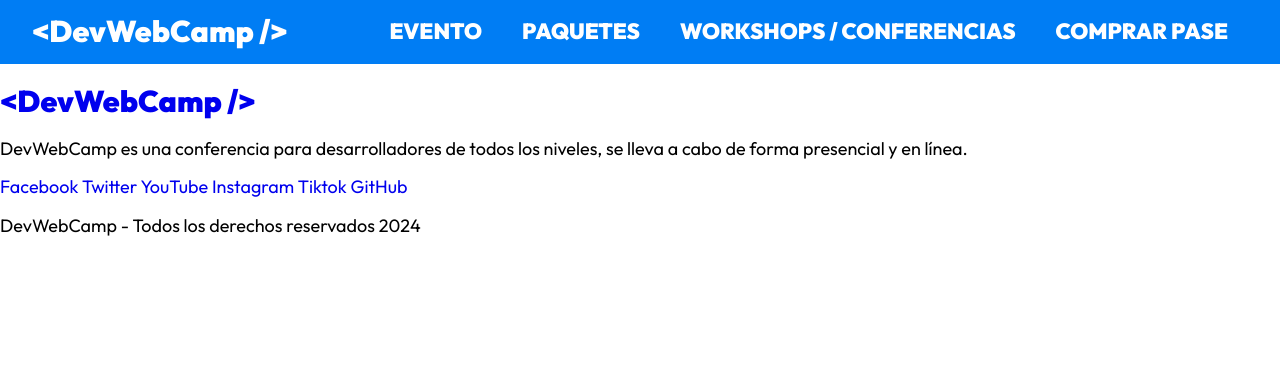
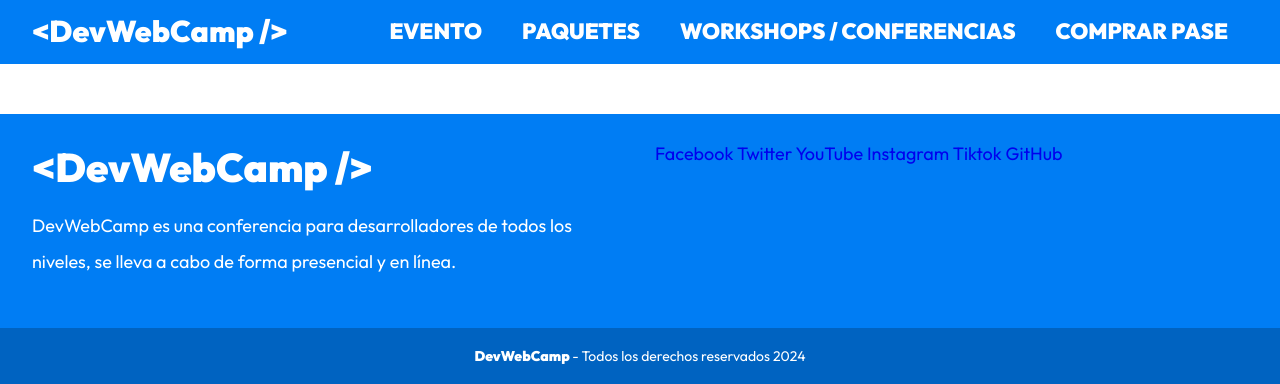
Before and after one commit to Johnsky-Games/DevWebCamp_inicio, a PHP site: page /views/layout.php in a window 1280 px wide. Shown: the part 601-985 px from the top of the page. Before the commit the page ends 837 px from the top, so only its background shows below. Run offline with PHP 8.4, Linux system fonts and the light colour scheme; the template is opened without the code that fills it, so the values that code supplies are empty; some libraries are stand-ins or nearby versions.

Commit message:
css al footer

```diff
--- a/src/scss/ui/_index.scss
+++ b/src/scss/ui/_index.scss
@@ -1,2 +1,3 @@
 @forward 'formulario';
 @forward 'header';
+@forward 'footer';
--- /dev/null
+++ b/src/scss/ui/footer/_footer.scss
@@ -0,0 +1,49 @@
+@use 'base/variables' as v;
+@use 'base/mixins' as m;
+
+.footer {
+    background-color: v.$azul;
+    margin-top: 5rem;
+    padding-top: 3rem;
+    color: v.$blanco;
+
+    &__grid {
+        @include m.contenedor;
+
+        @include m.tablet {
+            @include m.grid(2, 3rem);
+        }
+    }
+
+    &__contenido {
+        a {
+            color: v.$blanco;
+        }
+    }
+
+    &__logo {
+        @include m.logo;
+        @include m.textoFluido(2rem, 4rem);
+    }
+
+    &__texto {
+        line-height: 2;
+        text-align: center;
+        @include m.tablet {
+            text-align: left;
+        }
+    }
+
+    &__copyright {
+        background-color: darken(v.$azul, 10%);
+        padding: 2rem 0;
+        margin: 3rem 0 0 0;
+        text-align: center;
+        font-size: 1.4rem;
+        font-weight: v.$black;
+
+        &--regular{
+            font-weight: v.$regular;
+        }
+    }
+}
--- /dev/null
+++ b/src/scss/ui/footer/_index.scss
@@ -0,0 +1 @@
+@forward 'footer';
--- a/views/templates/footer.php
+++ b/views/templates/footer.php
@@ -6,12 +6,10 @@
                     &#60;DevWebCamp />
                 </h3>
             </a>
-
             <p class="footer__texto">DevWebCamp es una conferencia para desarrolladores de todos los niveles, se lleva a cabo de forma presencial y en línea.</p>
 
-            </a>
         </div>
-    </div>
+
 
         <nav class="menu-redes">
             <a class="menu-redes__enlace" rel="noopener noreferrer" target="_blank" href="https://facebook.com/C%C3%B3digo-Con-Juan-103341632130628">
@@ -33,7 +31,8 @@
                 <span class="menu-redes__ocultar">GitHub</span>
             </a>
         </nav>
+    </div>
+
+    <p class="footer__copyright">DevWebCamp <span class="footer__copyright--regular">- Todos los derechos reservados <?php echo date('Y'); ?></span></p>
 
 </footer>
-
-<p class="footer__copyright--regular">DevWebCamp <span>- Todos los derechos reservados <?php echo date('Y'); ?></span></p>
```
Also changed, not shown: public/build/css/app.css, 1 other file. Lines whose indentation alone changed are shown as unchanged.
